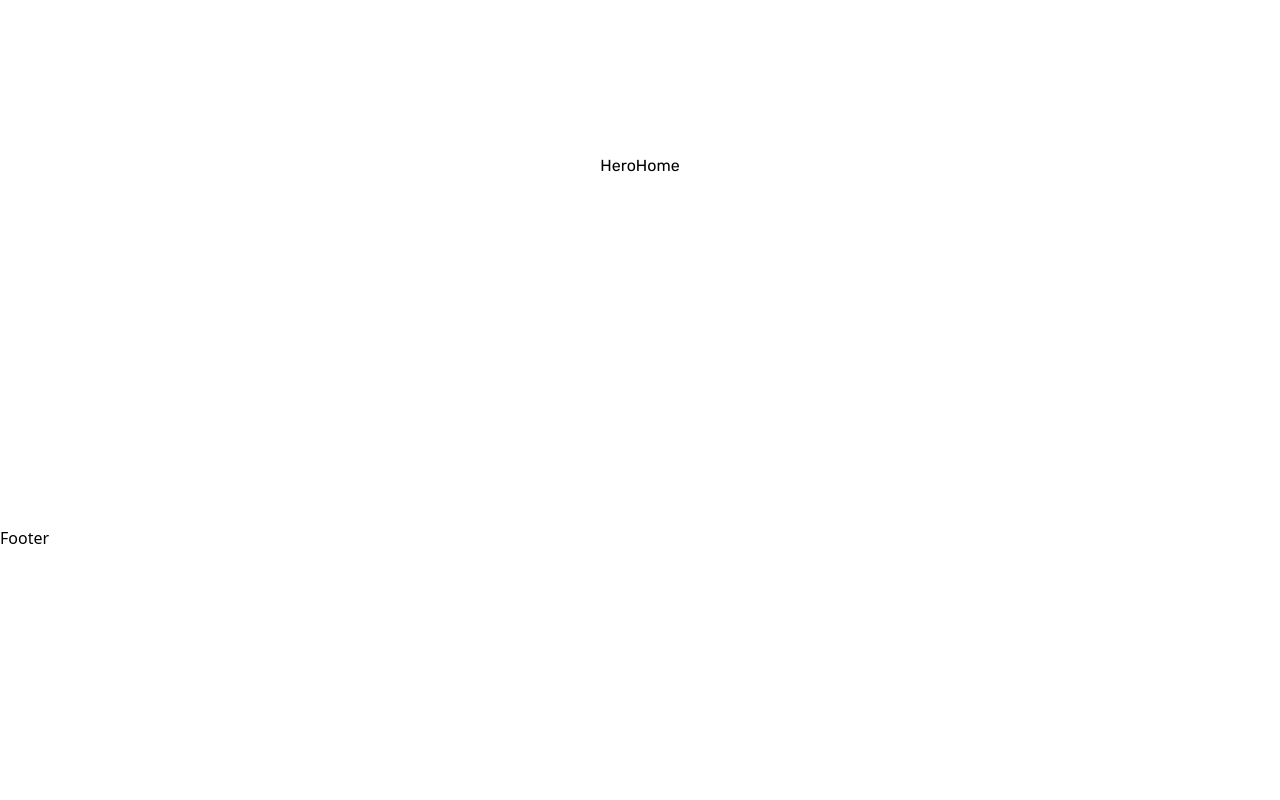
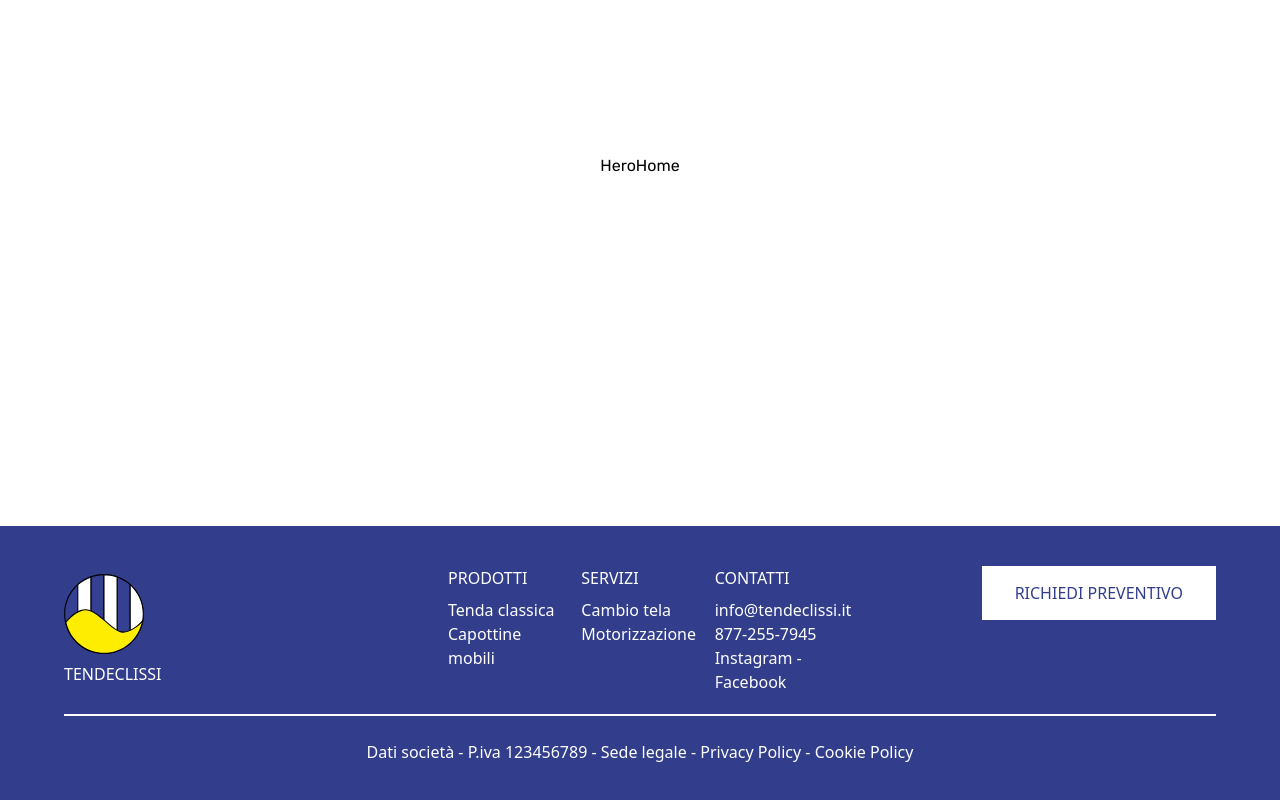
Before and after one commit to FraCanta/tendeclissi, a Next.js app: page / in a window 1280 px wide. Shown: the part 314-1114 px from the top of the page. Before the commit the page ends 864 px from the top, so only its background shows below. Built offline with nearby package versions, Linux system fonts and the light colour scheme.

Commit message:
first commit

```diff
--- a/components/layout/Footer.js
+++ b/components/layout/Footer.js
@@ -1,7 +1,81 @@
+import Image from "next/image";
 import React from "react";
+import Logo from "@/public/assets/logo.svg";
+import Link from "next/link";
+const Footer = () => {
+  return (
+    <>
+      <div className="w-full bg-primary py-10 flex flex-col justify-center items-center text-white h-auto gap-y-10 lg:gap-y-[20px]">
+        <div className="w-[90%] mx-auto grid grid-cols-1 lg:grid-cols-3 gap-y-10">
+          <div className="flex flex-col items-start justify-center gap-2">
+            <Image
+              src={Logo}
+              alt="logo tendeclissi"
+              height={80}
+              width={80}
+              className="h-20 w-20 lg:h-[80px] lg:w-[80px] "
+            />
+            <p className="uppercase text-white font-medium">tendeclissi</p>
+          </div>
+          <div className="grid grid-cols-1 lg:grid-cols-3 gap-4">
+            <div className="flex flex-col gap-2">
+              <h3>PRODOTTI</h3>
+              <ul>
+                <li>
+                  <Link href="/">Tenda classica</Link>
+                </li>
+                <li>
+                  <Link href="/">Capottine mobili</Link>
+                </li>
+              </ul>
+            </div>
+            <div className="flex flex-col gap-2">
+              <h3>SERVIZI</h3>
+              <ul>
+                <li>
+                  <Link href="/">Cambio tela</Link>
+                </li>
+                <li>
+                  <Link href="/">Motorizzazione</Link>
+                </li>
+              </ul>
+            </div>
+            <div className="flex flex-col gap-2">
+              <h3>CONTATTI</h3>
+              <ul>
+                <li>
+                  <Link href="/">info@tendeclissi.it</Link>
+                </li>
+                <li>
+                  <Link href="/">877-255-7945</Link>
+                </li>
+                <li>
+                  <Link href="/">Instagram - Facebook</Link>
+                </li>
+              </ul>
+            </div>
+          </div>
+          <div className="flex flex-col lg:items-end">
+            <Link
+              href="/"
+              className="bg-white py-[15px] px-[33px] text-primary max-w-max uppercase font-medium"
+            >
+              Richiedi preventivo
+            </Link>
+            <div></div>
+          </div>
+        </div>
 
-const Footer = () => {
-  return <div>Footer</div>;
+        <div className="flex flex-col justify-center items-center w-[90%] mx-auto text-center">
+          <div className="h-0.5 w-full mx-auto bg-white"></div>
+          <p className="pt-6">
+            Dati società - P.iva 123456789 - Sede legale - Privacy Policy -
+            Cookie Policy
+          </p>
+        </div>
+      </div>
+    </>
+  );
 };
 
 export default Footer;
--- a/pages/index.js
+++ b/pages/index.js
@@ -1,7 +1,7 @@
 import Image from "next/image";
 import { Rubik } from "next/font/google";
 import Head from "next/head";
-import HeroHome from "@/components/layout/hero/HeroHome";
+import HeroHome from "@/components/hero/HeroHome";
 
 const rubik = Rubik({ subsets: ["latin"] });
 
```
Also changed, not shown: components/hero/HeroHome.js (renamed from components/layout/hero/HeroHome.js).
